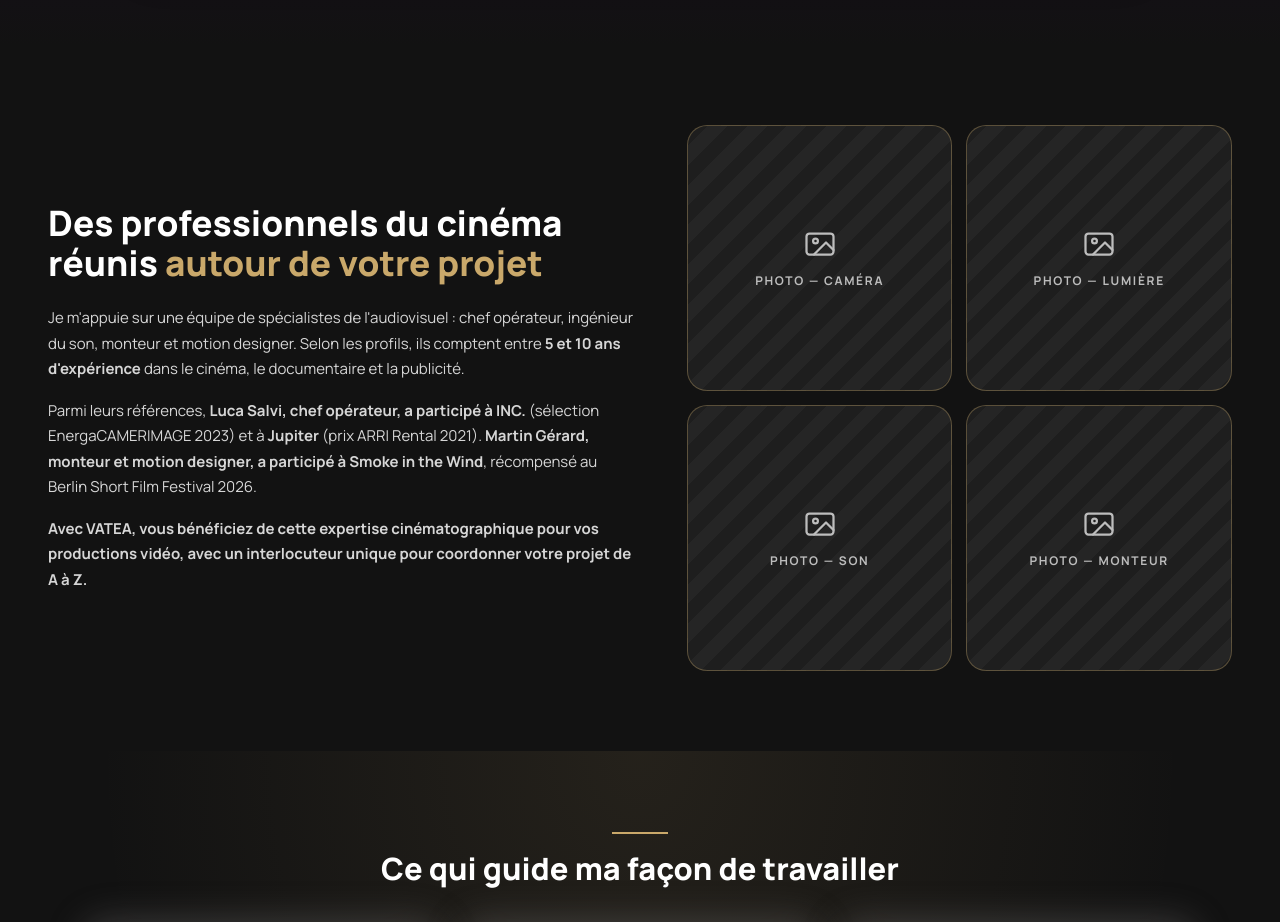
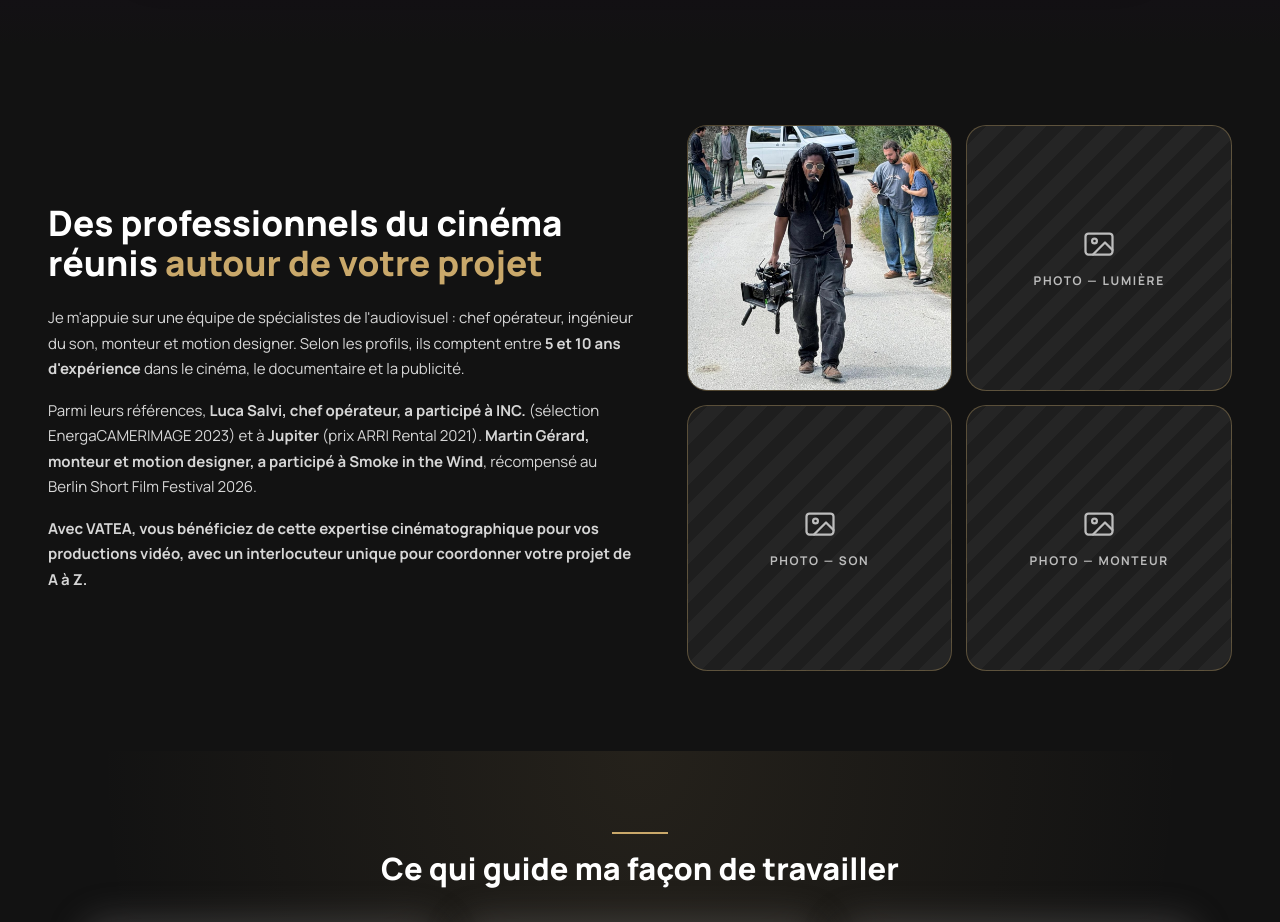
Before and after one commit to marcmasterbet/vatea, a Next.js app: page /a-propos in a window 1280 px wide. Shown: the part 1880-2802 px from the top of the page. Built offline with nearby package versions, Linux system fonts and the light colour scheme; no server answers.

Commit message:
Add files via upload

```diff
--- a/app/a-propos/page.js
+++ b/app/a-propos/page.js
@@ -1,6 +1,7 @@
 import Image from 'next/image';
 import Link from 'next/link';
 import photoHugo from '@/public/media/a-propos/hugo-plateau.jpg';
+import photoCamera from '@/public/media/a-propos/camera.jpg';
 import Placeholder from '@/components/Placeholder';
 
 export const metadata = {
@@ -71,7 +72,17 @@ export default function AProposPage() {
             <p><strong>Avec VATEA, vous bénéficiez de cette expertise cinématographique pour vos productions vidéo, avec un interlocuteur unique pour coordonner votre projet de A à Z.</strong></p>
           </div>
           <div style={{ flex: '1 1 440px', display: 'grid', gridTemplateColumns: 'repeat(2, minmax(0, 1fr))', gap: 14 }}>
-            {['caméra', 'lumière', 'son', 'monteur'].map((t) => <Placeholder key={t} label={`Photo — ${t}`} framed ratio="1 / 1" />)}
+            {/* Photos des métiers : ajouter `src` quand la photo est fournie */}
+            {[
+              { label: 'caméra', src: photoCamera, alt: 'Cadreur portant une caméra cinéma sur un tournage en extérieur' },
+              { label: 'lumière' },
+              { label: 'son' },
+              { label: 'monteur' },
+            ].map((m) => (m.src ? (
+              <figure key={m.label} className="photo-metier photo-carre">
+                <Image src={m.src} placeholder="blur" quality={82} sizes="(max-width: 768px) 46vw, 320px" alt={m.alt} />
+              </figure>
+            ) : <Placeholder key={m.label} label={`Photo — ${m.label}`} framed ratio="1 / 1" />))}
           </div>
         </div>
       </section>
--- a/app/globals.css
+++ b/app/globals.css
@@ -279,3 +279,6 @@ video.video-pres { object-fit: contain; }
 .photo-metier { position: relative; margin: 0; overflow: hidden; border-radius: 18px; border: 1px solid rgba(201, 168, 106, .35); box-shadow: 0 18px 40px rgba(18, 18, 18, .55); }
 .photo-metier img { width: 100%; height: auto; display: block; transition: transform .6s ease; }
 .photo-metier:hover img { transform: scale(1.04); }
+
+.photo-carre { aspect-ratio: 1 / 1; border-radius: 20px; box-shadow: none; }
+.photo-carre img { height: 100%; object-fit: cover; }
```
Also changed, not shown: public/media/a-propos/camera.jpg.
